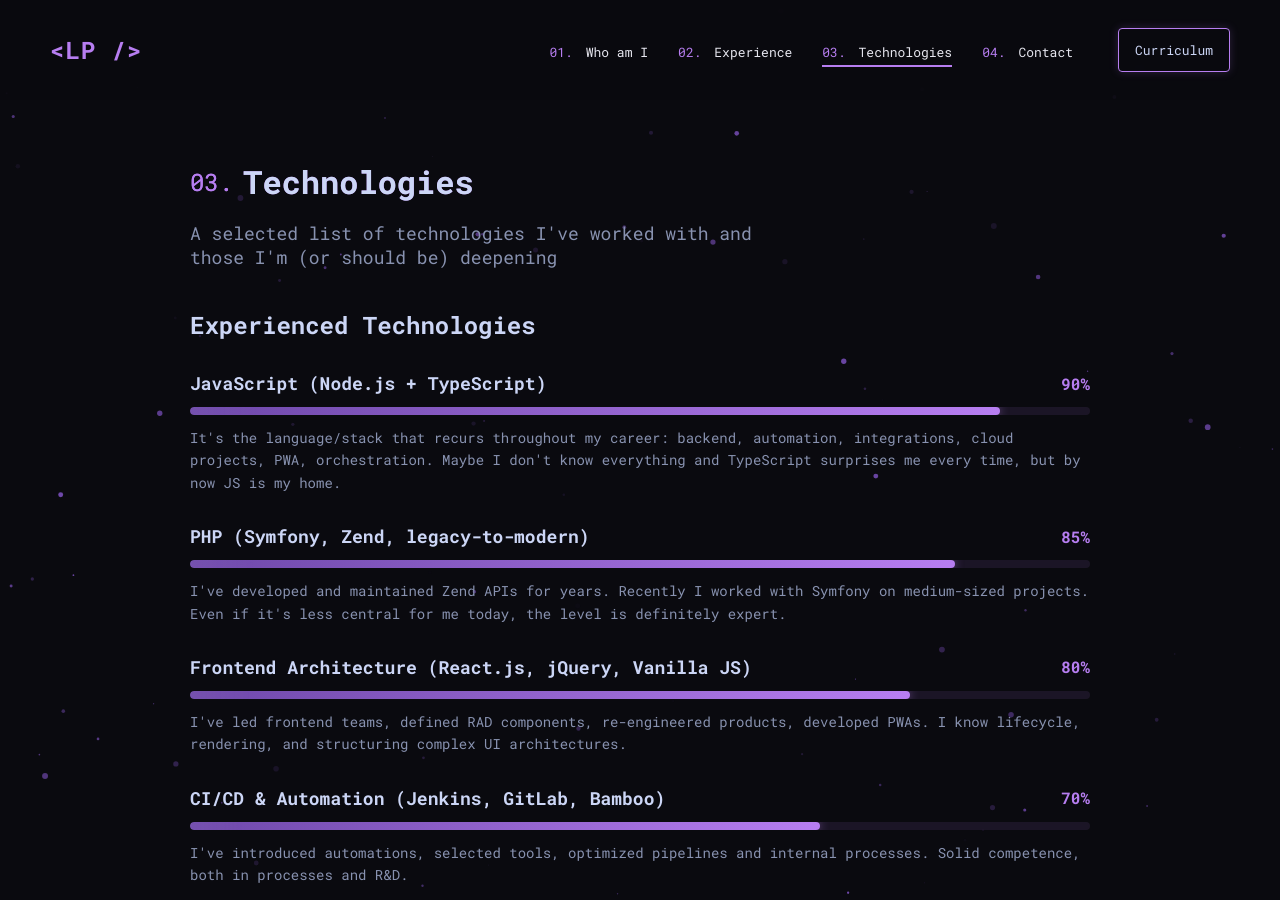
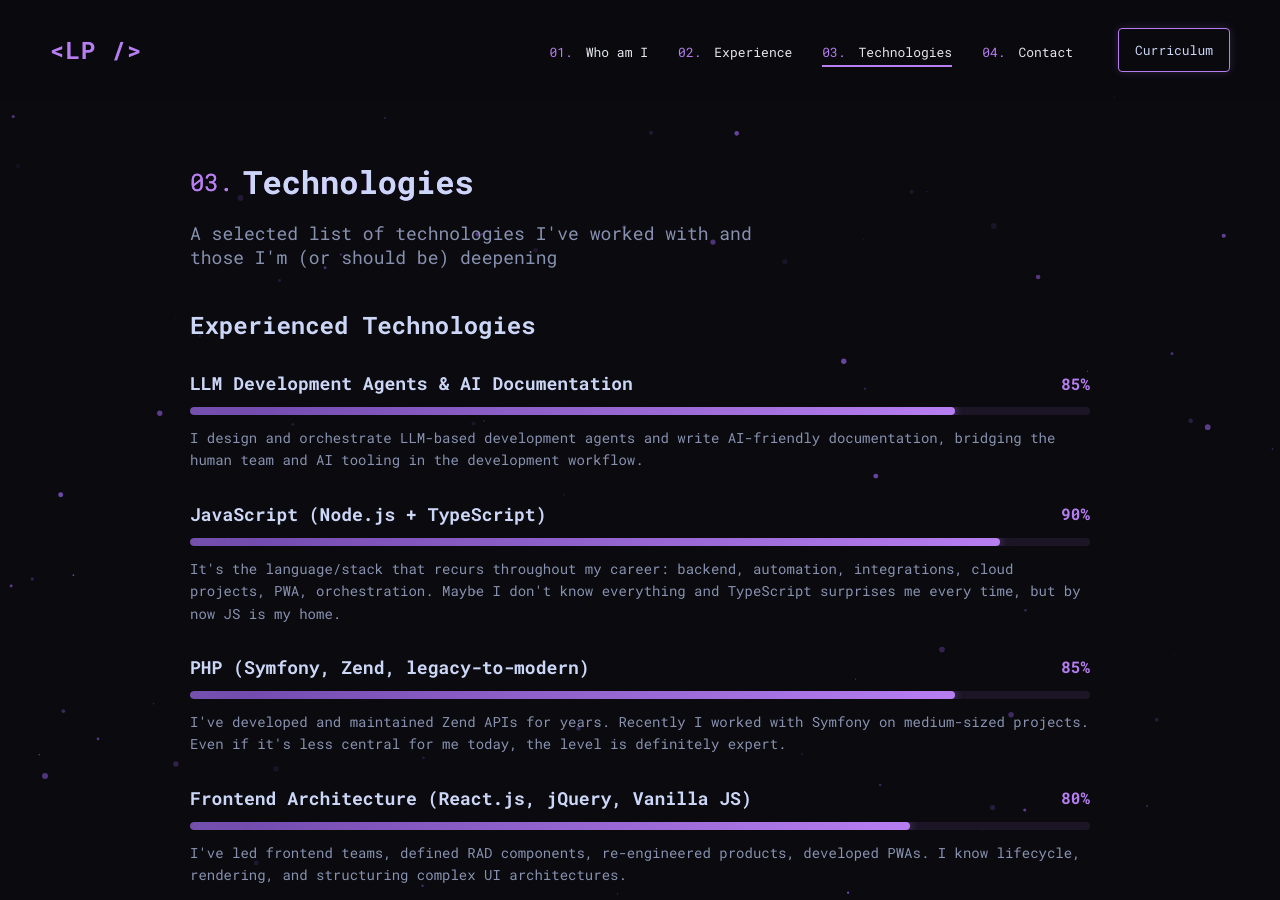
Before and after one commit to lucapalomba/lucapalomba, a Jekyll site: the page built from technologies.html, in a window 1280 px wide and 900 px high. Built offline with Jekyll 4.4.1, drawn with Linux system fonts in a browser that asks for light colours.

Commit message:
feat(technologies): add LLM dev agents & AI documentation skill
Add a new entry at the top of the Experienced Technologies list
highlighting expertise with LLM-based development agents and
AI-friendly documentation (85%). Updates technologies.html and the
technologies.tech/desc i18n keys in en.json and it.json.

Co-Authored-By: Claude Code <noreply@anthropic.com>

```diff
--- a/technologies.html
+++ b/technologies.html
@@ -19,6 +19,19 @@ page_scripts:
         <section class="tech-section">
             <h2 class="tech-section-title" data-i18n="technologies.experiencedTitle">Experienced Technologies</h2>
             <div class="tech-progress-list">
+                <div class="tech-progress-item">
+                    <div class="tech-progress-header">
+                        <span class="tech-name" data-i18n="technologies.tech.aiAgents">LLM Development Agents & AI
+                            Documentation</span>
+                        <span class="tech-percentage">85%</span>
+                    </div>
+                    <div class="tech-progress-bar">
+                        <div class="tech-progress-fill" data-progress="85"></div>
+                    </div>
+                    <p class="tech-description" data-i18n="technologies.desc.aiAgents">I design and orchestrate
+                        LLM-based development agents and write AI-friendly documentation, bridging the human team and
+                        AI tooling in the development workflow.</p>
+                </div>
                 <div class="tech-progress-item">
                     <div class="tech-progress-header">
                         <span class="tech-name" data-i18n="technologies.tech.jsNode">JavaScript (Node.js +
--- a/translations/en.json
+++ b/translations/en.json
@@ -89,6 +89,7 @@
         "experiencedTitle": "Experienced Technologies",
         "learningTitle": "Technologies to Study",
         "tech": {
+            "aiAgents": "LLM Development Agents & AI Documentation",
             "jsNode": "JavaScript (Node.js + TypeScript)",
             "react": "Frontend Architecture (React.js, jQuery, Vanilla JS)",
             "cloudK8s": "Cloud & Distributed Systems (Docker, Kubernetes)",
@@ -96,6 +97,7 @@
             "cicd": "CI/CD & Automation (Jenkins, GitLab, Bamboo)"
         },
         "desc": {
+            "aiAgents": "I design and orchestrate LLM-based development agents and write AI-friendly documentation, bridging the human team and AI tooling in the development workflow.",
             "jsNode": "It's the language/stack that recurs throughout my career: backend, automation, integrations, cloud projects, PWA, orchestration. Maybe I don't know everything and TypeScript surprises me every time, but by now JS is my home.",
             "react": "I've led frontend teams, defined RAD components, re-engineered products, developed PWAs. I know lifecycle, rendering, and structuring complex UI architectures.",
             "cloudK8s": "In my recent experiences I brought a product natively distributed on K8s with 100+ machines, pipelines, containerization and business continuity. I'm not a pure DevOps, but I have concrete experience with real architectures.",
--- a/translations/it.json
+++ b/translations/it.json
@@ -90,6 +90,7 @@
         "experiencedTitle": "Tecnologie con Esperienza",
         "learningTitle": "Tecnologie da Studiare",
         "tech": {
+            "aiAgents": "Agenti di sviluppo LLM & Documentazione per AI",
             "jsNode": "JavaScript (Node.js + TypeScript)",
             "react": "Frontend Architecture (React.js, jQuery, Vanilla JS)",
             "cloudK8s": "Cloud & Distributed Systems (Docker, Kubernetes)",
@@ -97,6 +98,7 @@
             "cicd": "CI/CD & Automation (Jenkins, GitLab, Bamboo)"
         },
         "desc": {
+            "aiAgents": "Progetto e orchestro agenti di sviluppo basati su LLM e redigo documentazione strutturata per l'AI, facendo da ponte tra il team umano e gli strumenti AI nel flusso di sviluppo.",
             "jsNode": "È il linguaggio/stack che si ripresenta più volte nella mia carriera: backend, automation, integrazioni, progetti cloud, PWA, orchestrazione. Forse non conosco tutto e Typescript mi sorprende ogni volta, ma ormai JS è la mia casa.",
             "react": "Ho guidato team frontend, definito componenti RAD, reingegnerizzato prodotti, sviluppato PWA. Conosci ciclo di vita, rendering, strutturazione architetture UI complesse.",
             "cloudK8s": "Nele mie ultime esperienze ho portato un prodotto nativamente distribuito su K8s con 100+ macchine, pipeline, containerizzazione e business continuity. Non sono un DevOps puro, ma ho esperienza concreta di architetture reali.",
```
